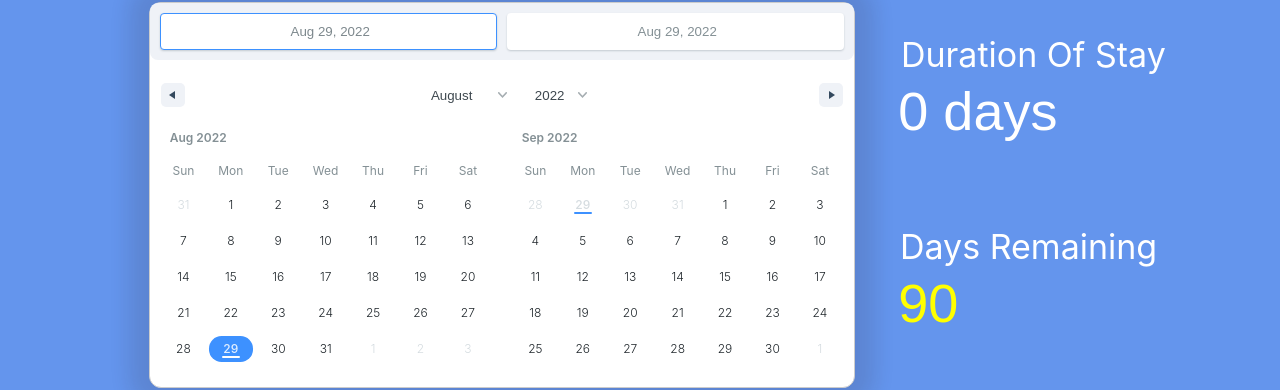
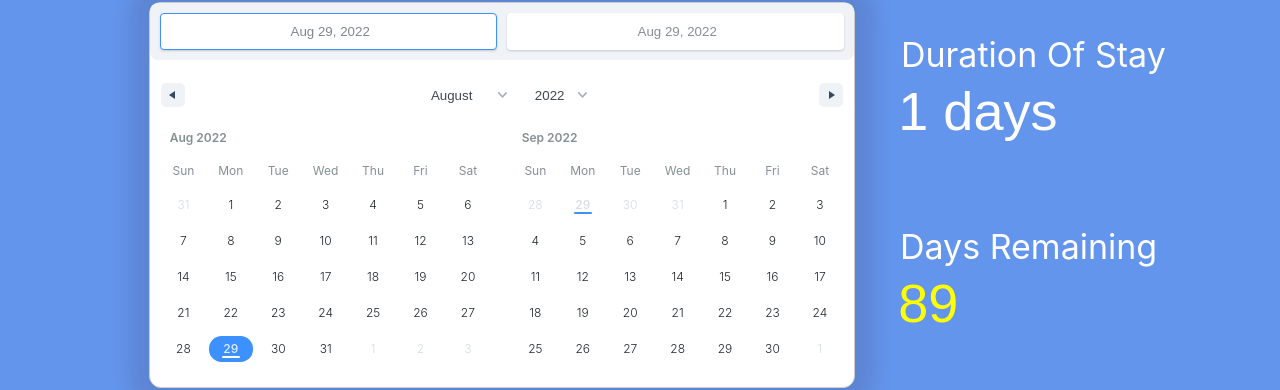
Before and after one commit to dharmadrums2020/date-time, a React (Create React App) app: page / in a window 1280 px wide. Shown: the part 158-548 px from the top of the page. Built offline with nearby package versions, Linux system fonts and the light colour scheme.

Commit message:
release two, removed boilerplate and changed date calcs

```diff
--- a/public/index.html
+++ b/public/index.html
@@ -7,38 +7,15 @@
     <meta name="theme-color" content="#000000" />
     <meta
       name="description"
-      content="Web site created using create-react-app"
+      content="web application created for glam yachting using react framework // alpha 0.4 release // "
     />
     <link rel="apple-touch-icon" href="%PUBLIC_URL%/logo192.png" />
-    <!--
-      manifest.json provides metadata used when your web app is installed on a
-      user's mobile device or desktop. See https://developers.google.com/web/fundamentals/web-app-manifest/
-    -->
+
     <link rel="manifest" href="%PUBLIC_URL%/manifest.json" />
-    <!--
-      Notice the use of %PUBLIC_URL% in the tags above.
-      It will be replaced with the URL of the `public` folder during the build.
-      Only files inside the `public` folder can be referenced from the HTML.
 
-      Unlike "/favicon.ico" or "favicon.ico", "%PUBLIC_URL%/favicon.ico" will
-      work correctly both with client-side routing and a non-root public URL.
-      Learn how to configure a non-root public URL by running `npm run build`.
-    -->
-    <title>React App</title>
+    <title>schengen calcuator - tim g wilson - pre-release alpha 0.4</title>
   </head>
   <body>
-    <noscript>You need to enable JavaScript to run this app.</noscript>
     <div id="root"></div>
-
-    <!--
-      This HTML file is a template.
-      If you open it directly in the browser, you will see an empty page.
-
-      You can add webfonts, meta tags, or analytics to this file.
-      The build step will place the bundled scripts into the <body> tag.
-
-      To begin the development, run `npm start` or `yarn start`.
-      To create a production bundle, use `npm run build` or `yarn build`.
-    -->
   </body>
 </html>
--- a/src/components/DateRangeComp.jsx
+++ b/src/components/DateRangeComp.jsx
@@ -1,16 +1,13 @@
 import { useEffect, useRef, useState } from 'react'
 import { Calendar, DateRange } from 'react-date-range'
-import format from 'date-fns/format'
-import { formatDistanceStrict }  from 'date-fns'
+// import format from 'date-fns/format'
+// import { formatDistanceStrict }  from 'date-fns'
 import 'react-date-range/dist/styles.css'
 import 'react-date-range/dist/theme/default.css'
 import { addDays } from 'date-fns/esm'
 import { differenceInDays } from 'date-fns'
 
-
-
 const DateRangeComp = () => {
-
 
     // Date State
 const [range, setRange] = useState([
@@ -22,7 +19,7 @@ const [range, setRange] = useState([
 ])
 
     // open close
-const [open, setOpen] = useState(true)
+// const [open, setOpen] = useState(true)
 
     // get the target element to toggle
 
@@ -66,7 +63,7 @@ const [open, setOpen] = useState(true)
             ranges={range}
             months={2}
             minDate={addDays(new Date(), -90)}
-             maxDate={addDays(new Date(), 93)}
+             maxDate={addDays(new Date(), 90)}
             direction="horizontal"
             // scroll={{ enabled: true }}
             className="calendarElement"
@@ -82,7 +79,7 @@ const [open, setOpen] = useState(true)
                         // value= {` ${formatDistanceStrict(new Date(2014, 6, 2), new Date(2015, 0, 2))} `}
                         //BELOW WORKS
                         // value= {` ${formatDistanceStrict(range[0].startDate, range[0].endDate)} `}
-                        value= {` ${differenceInDays(range[0].endDate, range[0].startDate) + " days"} `}
+                        value= {` ${differenceInDays(range[0].endDate, range[0].startDate) + 1 + " days"} `}
                         size="4"
                         readOnly
                         className="inputBox"
@@ -97,7 +94,7 @@ const [open, setOpen] = useState(true)
                         // value= {` ${formatDistanceStrict(new Date(2014, 6, 2), new Date(2015, 0, 2))} `}
                         //BELOW WORKS
                         // value= {` ${formatDistanceStrict(range[0].startDate, range[0].endDate)} `}
-                        value= {` ${(Math.abs(differenceInDays(range[0].endDate, range[0].startDate) -90))} `}
+                        value= {` ${(Math.abs(differenceInDays(range[0].endDate, range[0].startDate) -89))} `}
                         size="1"
                         readOnly
                         className="inputBoxRemaining"
```
